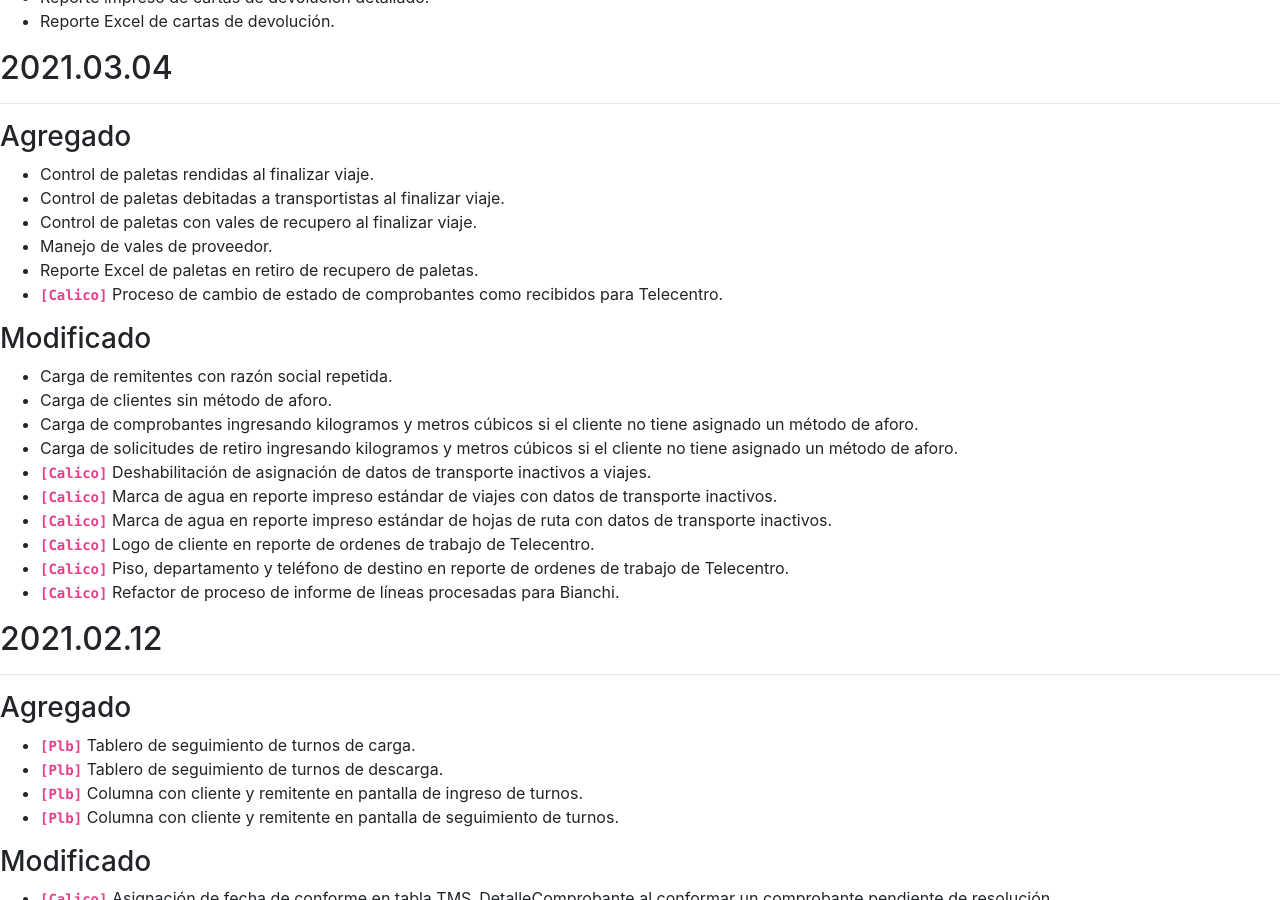
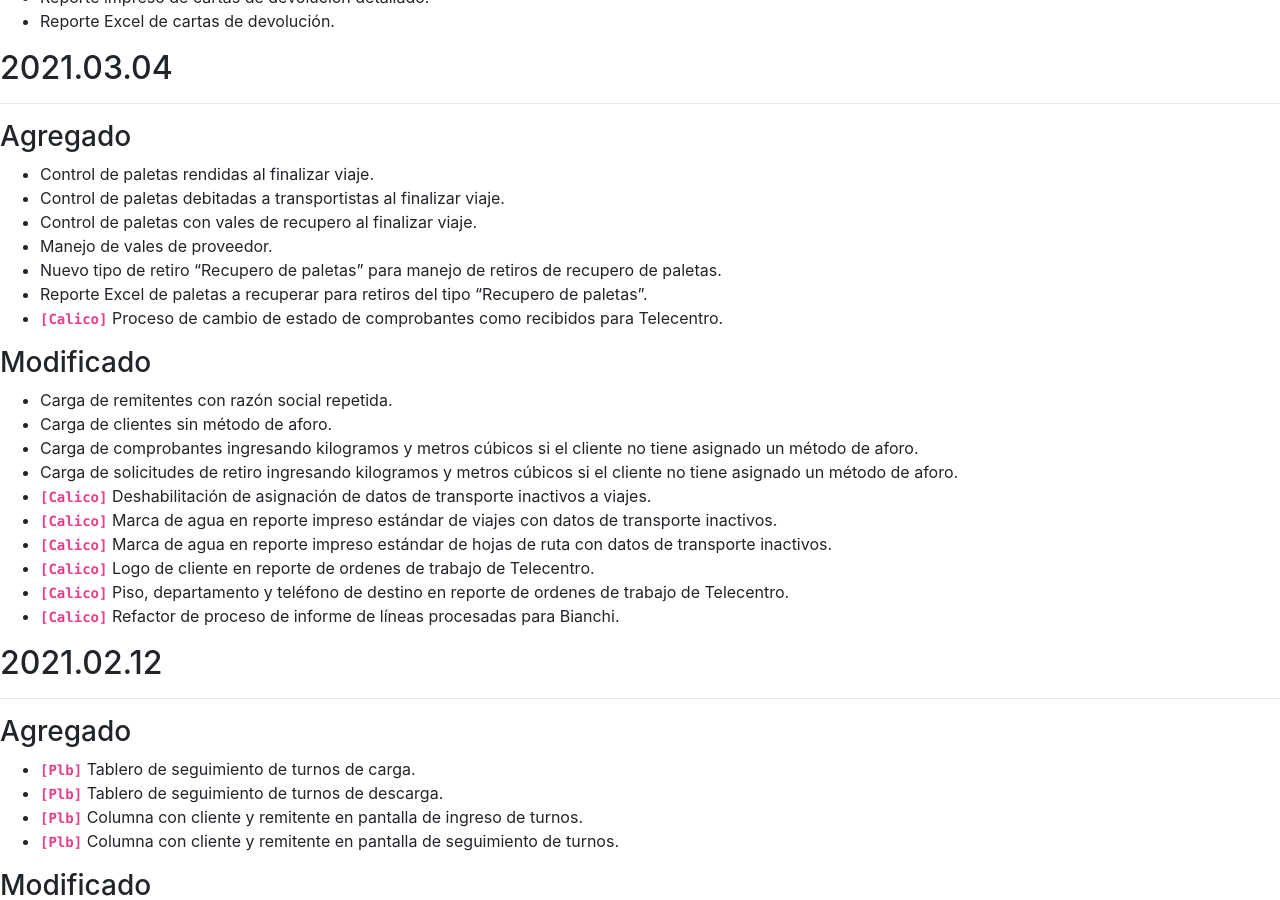
Before and after one commit to msanchez-brainsys/msanchez-brainsys.github.io, a Jekyll site: the page built from registro-cambios.markdown, in a window 1280 px wide and 900 px high, scrolled down 521 px. Built offline with Jekyll 4.4.1, drawn with Linux system fonts in a browser that asks for light colours.

Commit message:
Se agregaron cambios realizados en versión 2021.03.04

```diff
--- a/registro-cambios.markdown
+++ b/registro-cambios.markdown
@@ -52,7 +52,8 @@ El formato esta basado en [Keep a Changelog](https://keepachangelog.com/es-ES/1.
 - Control de paletas debitadas a transportistas al finalizar viaje.
 - Control de paletas con vales de recupero al finalizar viaje.
 - Manejo de vales de proveedor.
-- Reporte Excel de paletas en retiro de recupero de paletas.
+- Nuevo tipo de retiro "Recupero de paletas" para manejo de retiros de recupero de paletas.
+- Reporte Excel de paletas a recuperar para retiros del tipo "Recupero de paletas".
 - **`[Calico]`** Proceso de cambio de estado de comprobantes como recibidos para Telecentro.
 
 ### Modificado
```
